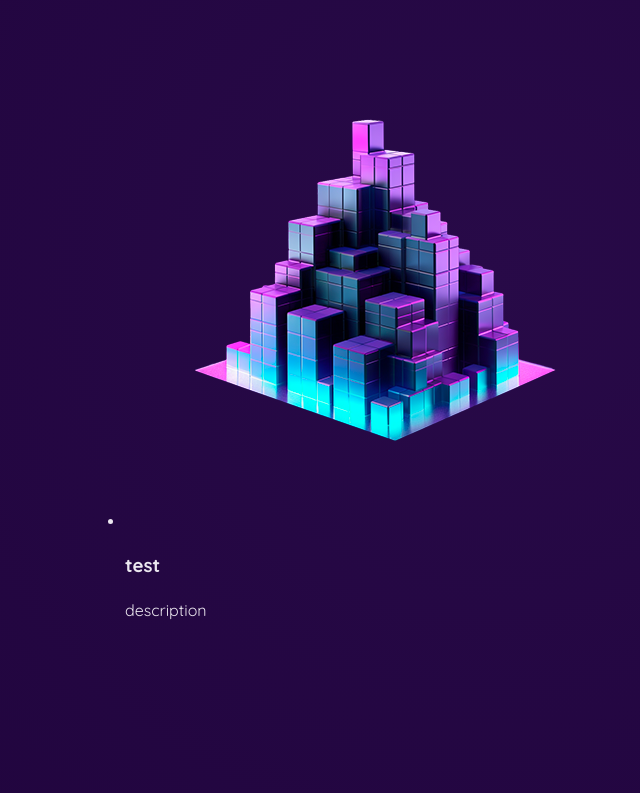
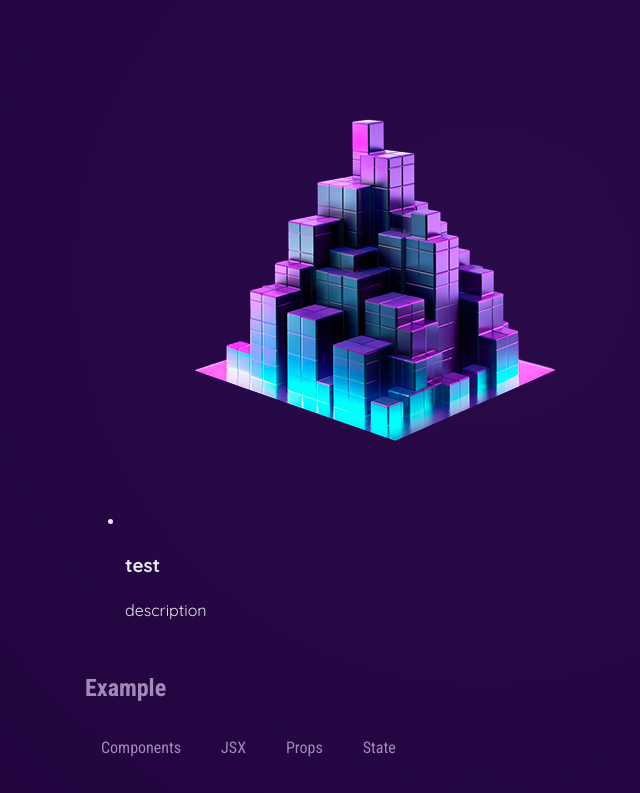
Before and after one commit to DamRawkidz/learning-max-react, a React (Vite) app: page / in a window 1280 px wide. Shown: the part 365-1158 px from the top of the page, without its empty margins (155-795 px from the left). Built offline with nearby package versions, Linux system fonts and the light colour scheme.

Commit message:
[update] - add children staste

```diff
--- a/src/App.jsx
+++ b/src/App.jsx
@@ -1,7 +1,8 @@
 
 import componentImg from './assets/components.png'
-import Header from './components/Header.jsx'
+import Header from './components/Header/Header.jsx'
 import CoreConcept from './components/CoreConcept.jsx'
+import TabButton from './components/TabButton.jsx'
 const data = [
   {
     title: 'test',
@@ -54,7 +55,15 @@ function App() {
             <CoreConcept {...data[0]} />
           </ul>
         </section>
-
+        <section id="examples">
+          <h2>Example</h2>
+          <menu>
+            <TabButton>Components</TabButton>
+            <TabButton>JSX</TabButton>
+            <TabButton>Props</TabButton>
+            <TabButton>State</TabButton>
+          </menu>
+        </section>
       </main>
     </div>
   );
--- /dev/null
+++ b/src/components/Header/Header.css
@@ -0,0 +1,27 @@
+header {
+    text-align: center;
+    margin: 3rem 0;
+  }
+
+  header img {
+    height: 5rem;
+    width: 10rem;
+    object-fit: cover;
+  }
+
+  header h1 {
+    margin: 0;
+    font-family: "Roboto Condensed", sans-serif;
+    font-size: 5rem;
+    background: linear-gradient(40deg, #ea00ff, #ea00ff, #03d5ff, #03d5ff);
+    -webkit-background-clip: text;
+    -webkit-text-fill-color: transparent;
+    filter: drop-shadow(0 2px 8px rgba(0, 0, 0, 0.5));
+  }
+
+  header p {
+    margin: 0;
+    font-size: 1.25rem;
+    color: #8964b0;
+    font-family: "Roboto Condensed", sans-serif;
+  }
--- a/src/components/Header.jsx
+++ b/src/components/Header/Header.jsx
@@ -1,4 +1,5 @@
-import reactImg from '../assets/react-core-concepts.png'
+import reactImg from '../../assets/react-core-concepts.png'
+import './Header.css'
 const readtDescription = ['Fundamental', 'Crucial', 'Core']
 
 
--- /dev/null
+++ b/src/components/TabButton.jsx
@@ -0,0 +1,3 @@
+export default function TabButton(prop) {
+    return <li><button>{prop.children}</button></li>
+}
--- a/src/index.css
+++ b/src/index.css
@@ -19,33 +19,7 @@ html {
   min-height: 80rem;
 }
 
-header {
-  text-align: center;
-  margin: 3rem 0;
-}
 
-header img {
-  height: 5rem;
-  width: 10rem;
-  object-fit: cover;
-}
-
-header h1 {
-  margin: 0;
-  font-family: "Roboto Condensed", sans-serif;
-  font-size: 5rem;
-  background: linear-gradient(40deg, #ea00ff, #ea00ff, #03d5ff, #03d5ff);
-  -webkit-background-clip: text;
-  -webkit-text-fill-color: transparent;
-  filter: drop-shadow(0 2px 8px rgba(0, 0, 0, 0.5));
-}
-
-header p {
-  margin: 0;
-  font-size: 1.25rem;
-  color: #8964b0;
-  font-family: "Roboto Condensed", sans-serif;
-}
 
 main {
   width: 90%;
```
